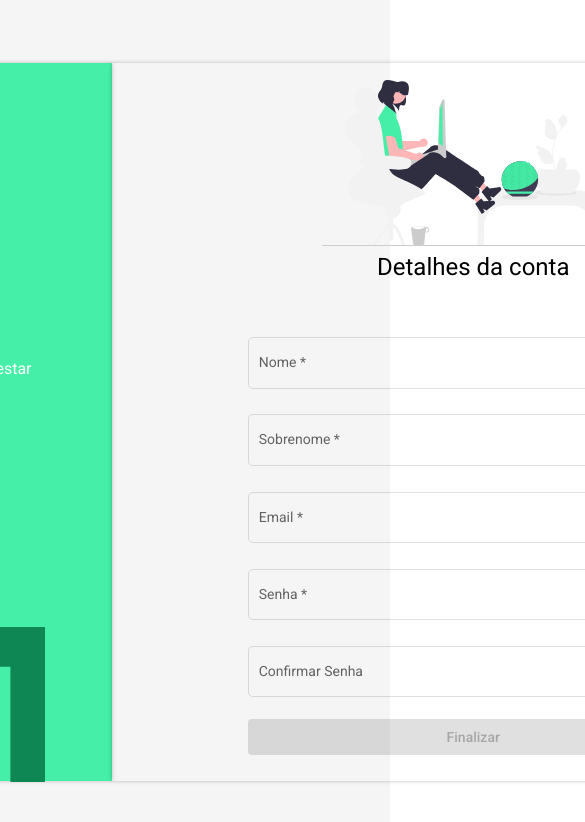
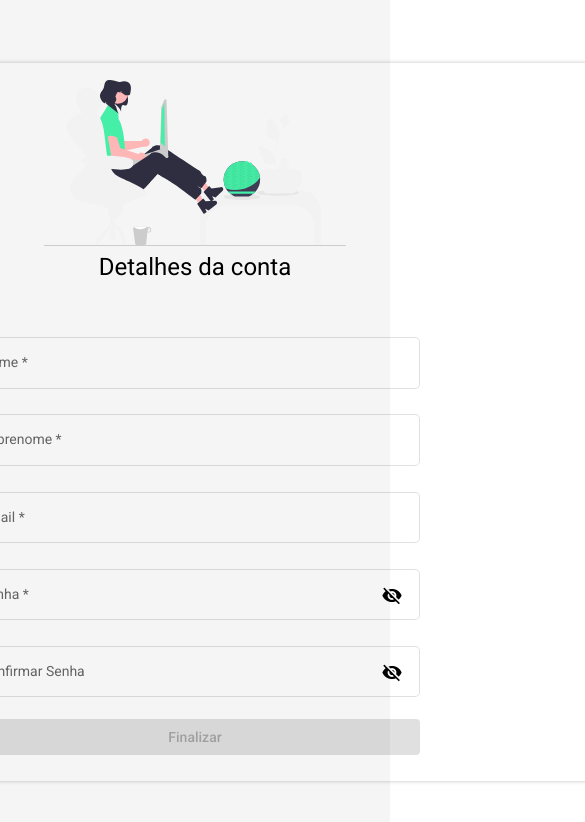
Before and after one commit to Rod1Andrade/lendbooks, an Angular app in the folder leendbook-frontend/: page /hi in a window 390 px wide. Shown: the top 822 px of the page, 585 px wide, since content can reach past the window. Built offline with nearby package versions, Linux system fonts and the light colour scheme.

Commit message:
UPDATE - Responsivity
Started the basic responsivi design:
	- Media query
	- Minimal Sizes: 1200px, 1000px

```diff
--- a/leendbook-frontend/src/app/auth/component/auth.component.css
+++ b/leendbook-frontend/src/app/auth/component/auth.component.css
@@ -90,3 +90,28 @@
 #main-panel-body mat-form-field {
   width: 100%;
 }
+
+/** 1200px **/
+@media screen and (max-width: 1200px) {
+  #auth-section {
+    width: 1000px;
+  }
+}
+
+/** 1000px **/
+@media screen and (max-width: 1000px) {
+  #auth-section {
+    display: grid;
+    grid-template-columns: 1fr;
+  }
+
+  #left-panel  {
+    display: none;
+  }
+
+  #main-panel {
+    flex-direction: column;
+    align-items: center;
+    justify-content: center;
+  }
+}
```
